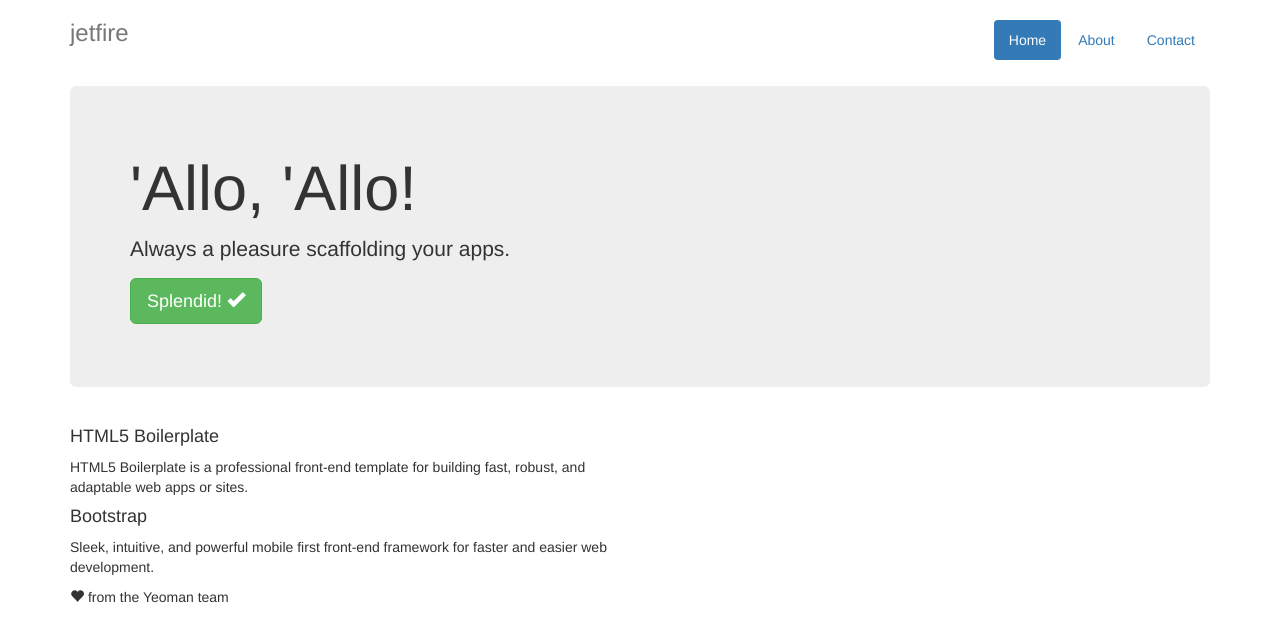
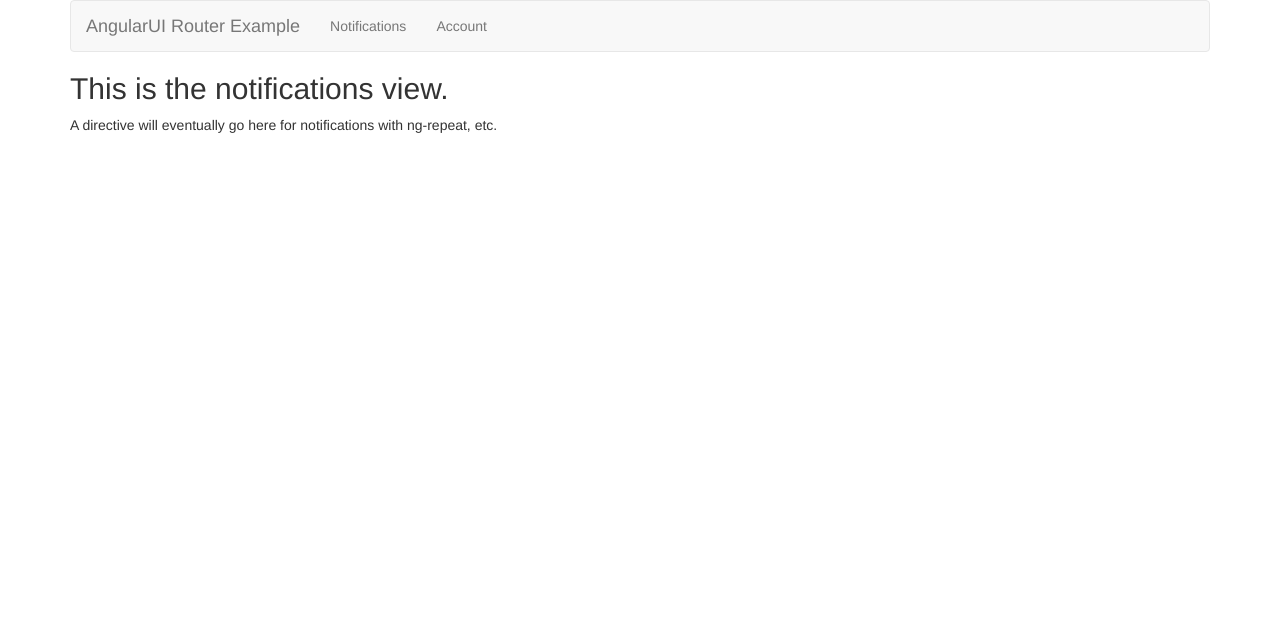
Before and after one commit to thegreatsunra/angular-ui-router-example, a website: page app/index.html in a window 1280 px wide. Drawn offline with nearby package versions, Linux system fonts and the light colour scheme; some packages are replaced by stand-ins of ours.

Commit message:
Update HTML content

```diff
--- a/app/index.html
+++ b/app/index.html
@@ -2,41 +2,41 @@
 <html class="no-js">
   <head>
     <meta charset="utf-8">
-    <title>jetfire</title>
+    <title>AngularUI Router Example</title>
     <meta name="description" content="">
     <meta name="viewport" content="width=device-width">
     <link rel="stylesheet" href="bower_components/bootstrap/dist/css/bootstrap.css">
     <link rel="stylesheet" href="styles/main.css">
   </head>
-  <body>
+  <body ng-app="myUIRouterApp">
     <div class="container">
-      <div class="header">
-        <ul class="nav nav-pills pull-right">
-          <li class="active"><a href="#">Home</a></li>
-          <li><a href="#">About</a></li>
-          <li><a href="#">Contact</a></li>
-        </ul>
-        <h3 class="text-muted">jetfire</h3>
-      </div>
 
-      <div class="jumbotron">
-        <h1>'Allo, 'Allo!</h1>
-        <p class="lead">Always a pleasure scaffolding your apps.</p>
-        <p><a class="btn btn-lg btn-success" href="#">Splendid! <span class="glyphicon glyphicon-ok"></span></a></p>
-      </div>
+      <nav class="navbar navbar-default" role="navigation">
+        <div class="container-fluid">
+          <!-- Brand and toggle get grouped for better mobile display -->
+          <div class="navbar-header">
+            <button type="button" class="navbar-toggle" data-toggle="collapse" data-target="#bs-example-navbar-collapse-1">
+              <span class="sr-only">Toggle navigation</span>
+              <span class="icon-bar"></span>
+              <span class="icon-bar"></span>
+              <span class="icon-bar"></span>
+            </button>
+            <a class="navbar-brand" href="#">AngularUI Router Example</a>
+          </div>
 
-      <div class="row marketing">
-        <div class="col-lg-6">
-          <h4>HTML5 Boilerplate</h4>
-          <p>HTML5 Boilerplate is a professional front-end template for building fast, robust, and adaptable web apps or sites.</p>
-          <h4>Bootstrap</h4>
-          <p>Sleek, intuitive, and powerful mobile first front-end framework for faster and easier web development.</p>
-        </div>
-      </div>
+          <!-- Collect the nav links, forms, and other content for toggling -->
+          <div class="collapse navbar-collapse" id="bs-example-navbar-collapse-1">
+            <ul class="nav navbar-nav">
+              <li><a ui-sref="user.notifications">Notifications</a></li>
+              <li><a ui-sref="user.account.views">Account</a></li>
+            </ul>
+          </div><!-- /.navbar-collapse -->
+        </div><!-- /.container-fluid -->
+      </nav>
 
-      <div class="footer">
-        <p><span class="glyphicon glyphicon-heart"></span> from the Yeoman team</p>
-      </div>
+      <section id="mainContent">
+        <div ui-view=""></div>
+      </section>
 
     </div>
 
```
